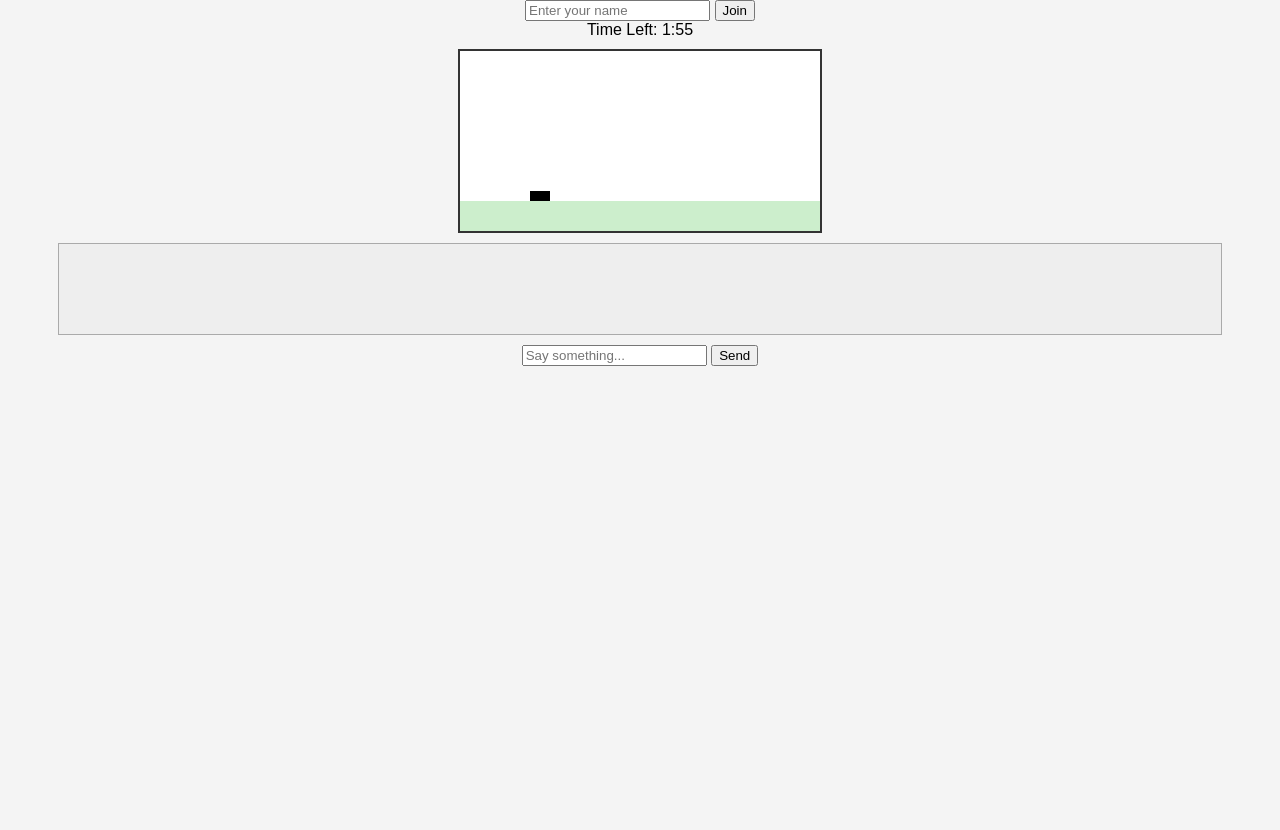
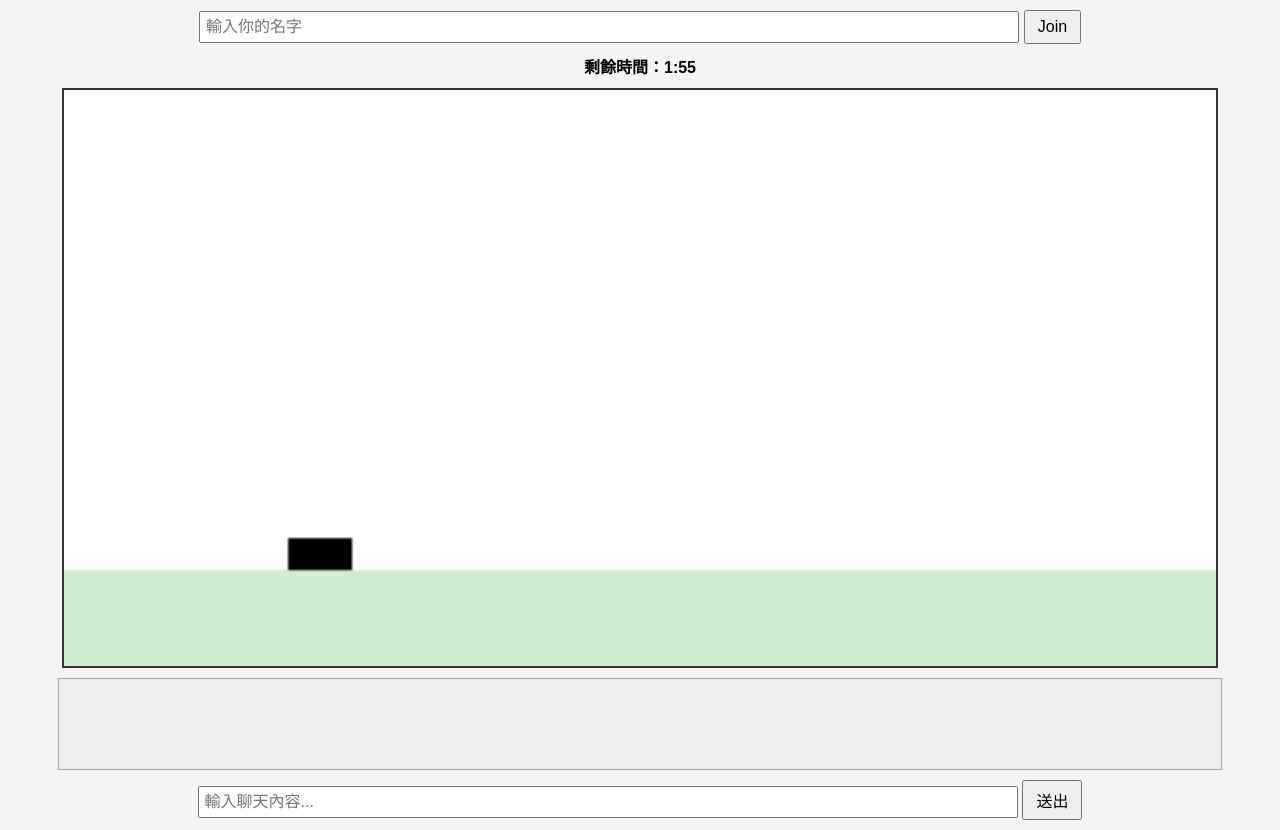
Before and after one commit to SKHAMY3190/teambridge-game4, a plain HTML site: page game.html in a window 1280 px wide. Before the commit the page ends 800 px from the top, so only its background shows below. Drawn offline with Linux system fonts and the light colour scheme.

Commit message:
Add files via upload

```diff
--- a/game.html
+++ b/game.html
@@ -3,30 +3,39 @@
 <html lang="en">
 <head>
   <meta charset="UTF-8" />
-  <meta name="viewport" content="width=device-width, initial-scale=1.0" />
+  <meta name="viewport" content="width=device-width, initial-scale=1.0, user-scalable=no" />
   <title>TeamBridge Game</title>
   <style>
     body { font-family: sans-serif; background: #f4f4f4; margin: 0; padding: 0; text-align: center; }
-    canvas { background: #fff; border: 2px solid #333; display: block; margin: 10px auto; }
-    #chatBox, #inputArea { width: 90%; margin: 10px auto; }
-    #chatBox { height: 80px; overflow-y: scroll; border: 1px solid #aaa; background: #eee; padding: 5px; }
+    canvas { background: #fff; border: 2px solid #333; display: block; margin: 10px auto; width: 90vw; height: auto; }
+    #chatBox, #inputArea, #playerNameInput { width: 90%; margin: 10px auto; }
+    #chatBox { height: 80px; overflow-y: scroll; border: 1px solid #aaa; background: #eee; padding: 5px; font-size: 14px; }
+    #inputArea input, #playerName { width: 70%; padding: 5px; font-size: 16px; }
+    #inputArea button, #playerNameInput button { padding: 6px 12px; font-size: 16px; }
+    #timer { margin: 10px; font-weight: bold; }
+    #welcomeText { font-size: 16px; color: #333; }
   </style>
 </head>
 <body>
-  <input id="playerName" type="text" placeholder="Enter your name" />
-  <button onclick="setName()">Join</button>
-  <div id="timer">Time Left: 2:00</div>
+  <div id="playerNameInput">
+    <input id="playerName" type="text" placeholder="輸入你的名字" />
+    <button onclick="setName()">Join</button>
+  </div>
+  <div id="welcomeText" style="display: none;">加油！建橋合作中...</div>
+  <div id="timer">剩餘時間：2:00</div>
   <canvas id="gameCanvas" width="360" height="180"></canvas>
   <div id="chatBox"></div>
   <div id="inputArea">
-    <input id="chatInput" type="text" placeholder="Say something..." />
-    <button onclick="sendChat()">Send</button>
+    <input id="chatInput" type="text" placeholder="輸入聊天內容..." />
+    <button onclick="sendChat()">送出</button>
   </div>
   <script>
     let canvas = document.getElementById('gameCanvas');
     let ctx = canvas.getContext('2d');
     let carX = 20;
     let timer = 120;
+    let playerName = "";
+
     function draw() {
       ctx.clearRect(0, 0, canvas.width, canvas.height);
       ctx.fillStyle = '#cceecc';
@@ -34,26 +43,36 @@
       ctx.fillStyle = '#000';
       ctx.fillRect(carX, canvas.height - 40, 20, 10);
     }
+
     function moveCar() {
       carX += 0.5;
       draw();
       if (carX > canvas.width) clearInterval(move);
     }
+
     function updateTimer() {
       timer--;
-      document.getElementById('timer').textContent = "Time Left: " + Math.floor(timer/60) + ":" + (timer%60).toString().padStart(2, '0');
+      document.getElementById('timer').textContent = "剩餘時間：" + Math.floor(timer/60) + ":" + (timer%60).toString().padStart(2, '0');
       if (timer <= 0) clearInterval(clock);
     }
+
     function sendChat() {
       const input = document.getElementById("chatInput");
       const box = document.getElementById("chatBox");
-      box.innerHTML += "<div>" + input.value + "</div>";
+      box.innerHTML += "<div>" + (playerName ? playerName + "：" : "") + input.value + "</div>";
       box.scrollTop = box.scrollHeight;
       input.value = "";
     }
+
     function setName() {
-      document.getElementById("playerName").style.display = "none";
+      const nameInput = document.getElementById("playerName");
+      const nameBlock = document.getElementById("playerNameInput");
+      playerName = nameInput.value.trim() || "匿名玩家";
+      nameBlock.style.display = "none";
+      document.getElementById("welcomeText").style.display = "block";
+      document.activeElement.blur(); // 取消鍵盤 focus
     }
+
     let move = setInterval(moveCar, 50);
     let clock = setInterval(updateTimer, 1000);
     draw();
```
